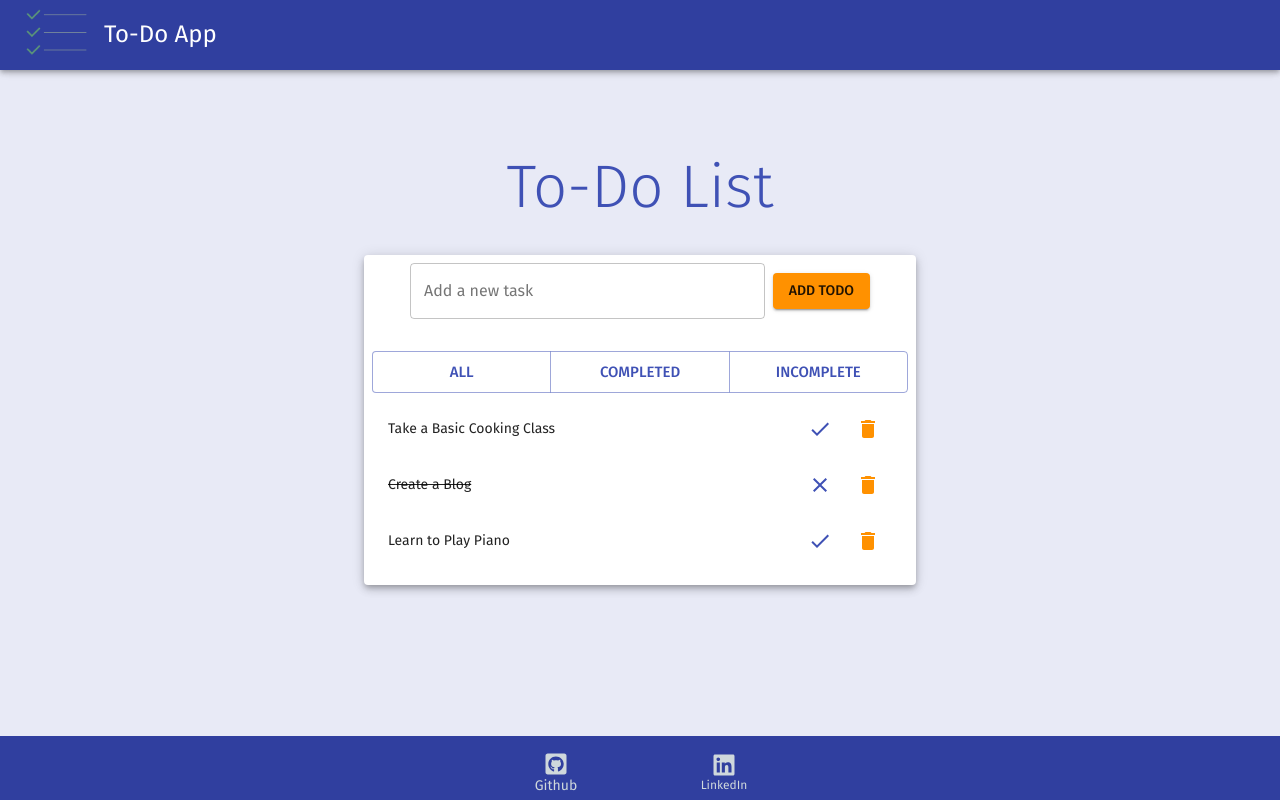
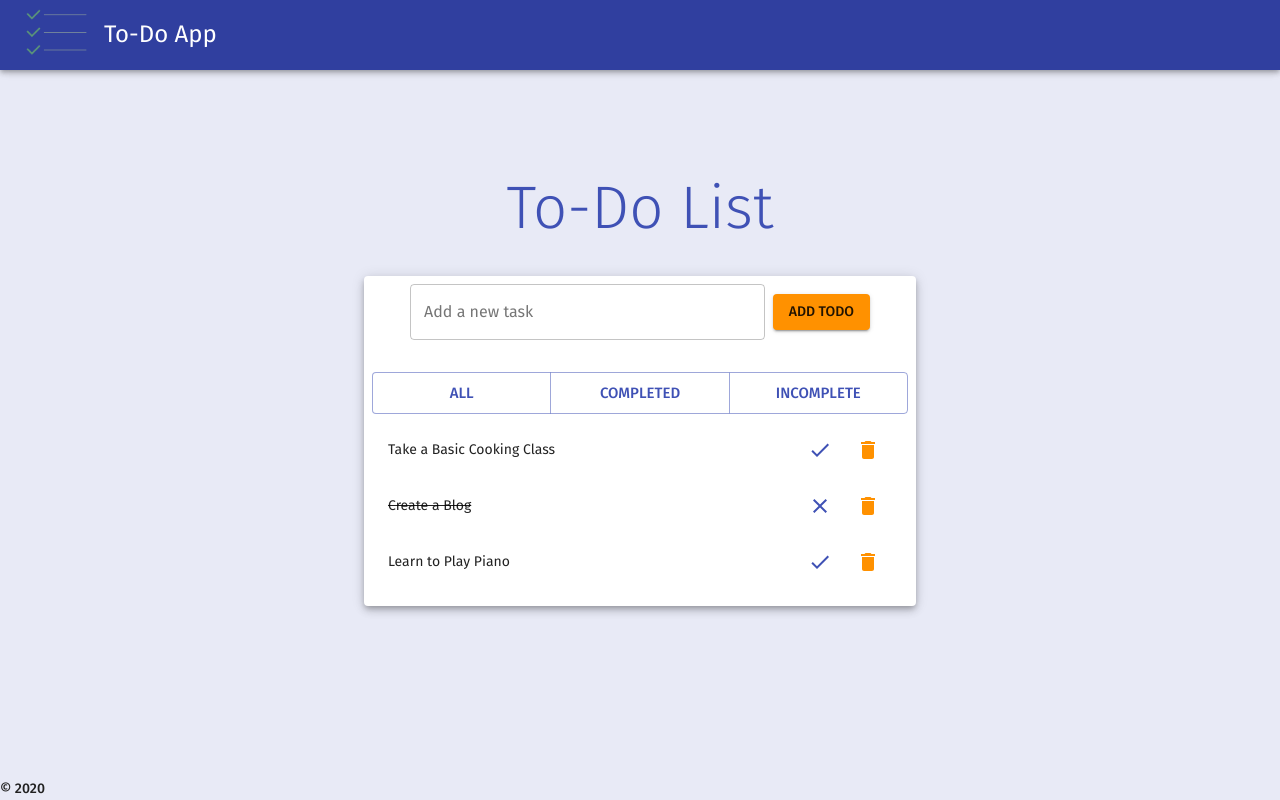
Before and after one commit to ysherpa3/todo-app, a Gatsby site: page / in a window 1280 px wide. Built offline with nearby package versions, Linux system fonts and the light colour scheme; Gatsby itself is replaced by a stand-in of ours.

Commit message:
Update footer.js

```diff
--- a/src/components/footer.js
+++ b/src/components/footer.js
@@ -1,46 +1,19 @@
-import {
-  BottomNavigation,
-  BottomNavigationAction,
-  Grid,
-} from "@material-ui/core";
+import { Grid, Typography } from "@material-ui/core";
 import React from "react";
-import { FaGithubSquare, FaLinkedin } from "react-icons/fa";
 
 /**
  * Footer component
  * Content:
- *  - Github profile link
- *  - LinkedIn profile link
+ *  - Copyright year
  */
 
 const Footer = () => {
-  const [value, setValue] = React.useState(0);
-
   return (
     <Grid alignItems="center" container justify="center">
       <Grid item xs={12}>
-        <BottomNavigation
-          onChange={(event, newValue) => {
-            setValue(newValue);
-          }}
-          showLabels
-          value={value}
-        >
-          <BottomNavigationAction
-            href="https://github.com/ysherpa3"
-            icon={<FaGithubSquare size="1.5rem" />}
-            label="Github"
-            rel="noreferrer noopener"
-            target="_blank"
-          />
-          <BottomNavigationAction
-            href="https://www.linkedin.com/in/ysherpa"
-            icon={<FaLinkedin size="1.5rem" />}
-            label="LinkedIn"
-            rel="noreferrer noopener"
-            target="_blank"
-          />
-        </BottomNavigation>
+        <Typography variant="subtitle2">
+          © {new Date().getFullYear()}
+        </Typography>
       </Grid>
     </Grid>
   );
```
